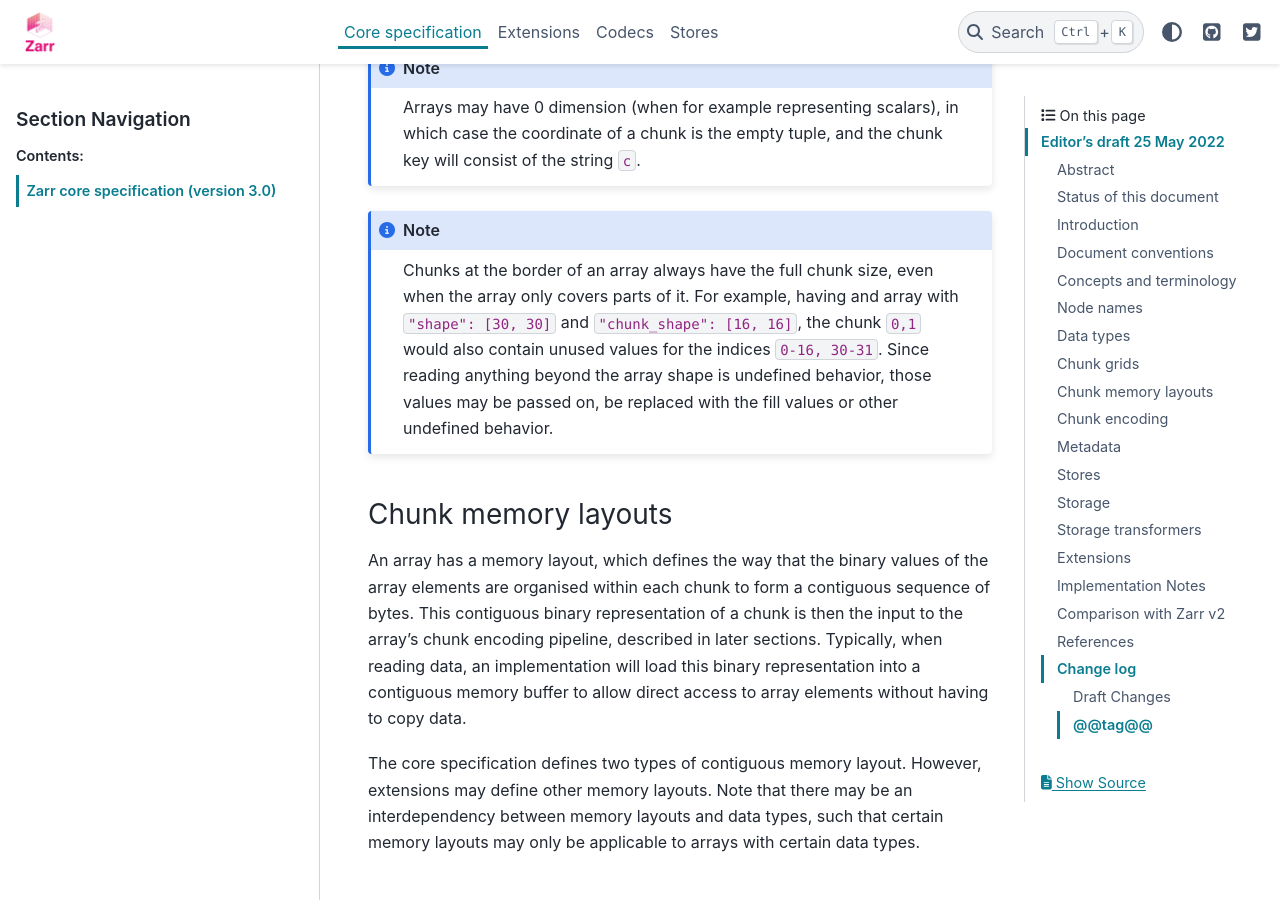
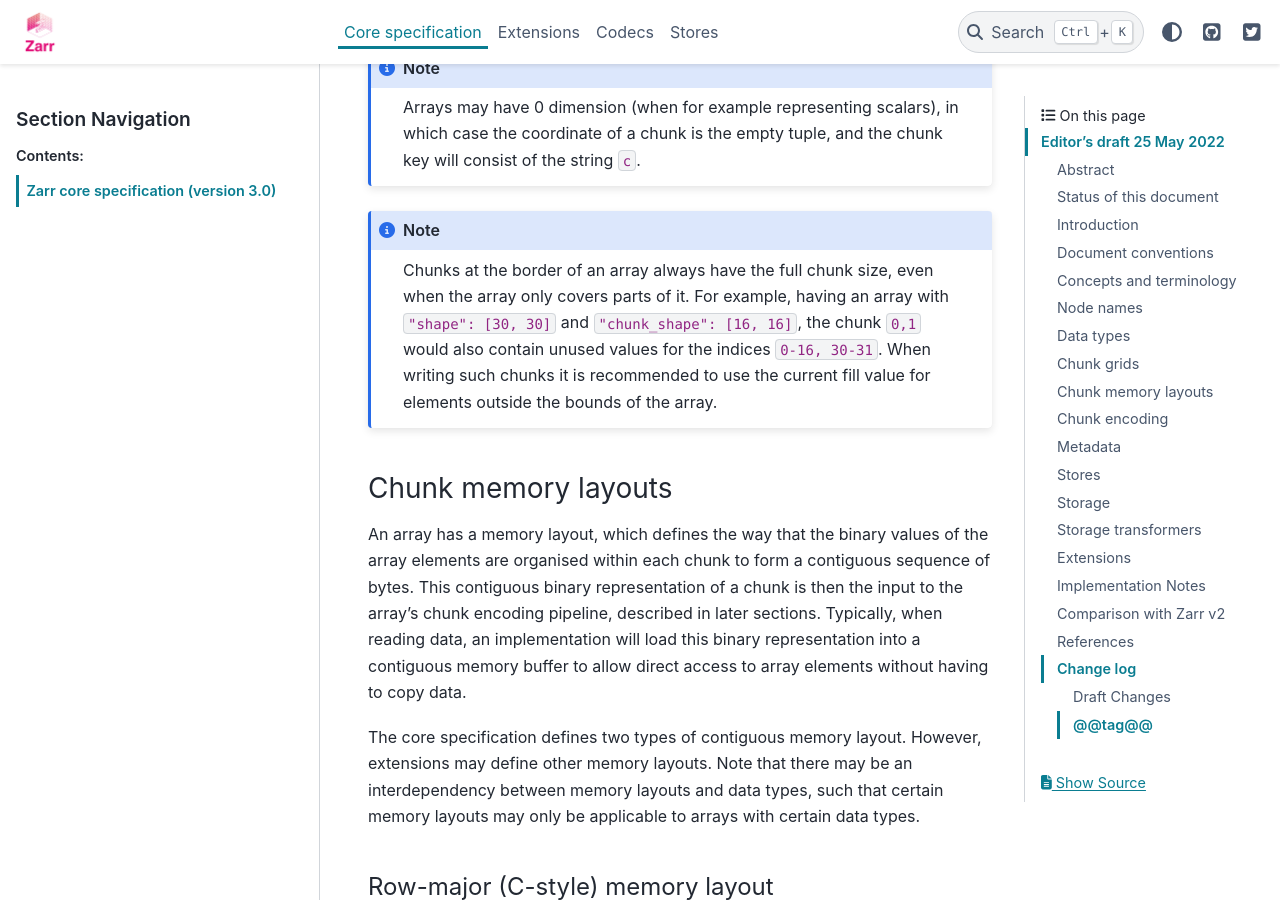
Before and after one commit to zarr-developers/zarr-specs, a Sphinx documentation site: the page built from docs/core/v3.0.rst, in a window 1280 px wide and 900 px high, scrolled down 15080 px. Built offline with Sphinx 7.4.7 and the PyData theme 0.15.4, drawn with Linux system fonts in a browser that asks for light colours.

Commit message:
recommend to use fill-value for outside elements in border chunks

```diff
--- a/docs/core/v3.0.rst
+++ b/docs/core/v3.0.rst
@@ -687,10 +687,10 @@ arbitrary length in a "negative" direction along any dimension.
    will consist of the string ``c``.
 
 .. note:: Chunks at the border of an array always have the full chunk size, even when
-   the array only covers parts of it. For example, having and array with ``"shape": [30, 30]`` and
+   the array only covers parts of it. For example, having an array with ``"shape": [30, 30]`` and
    ``"chunk_shape": [16, 16]``, the chunk ``0,1`` would also contain unused values for the indices
-   ``0-16, 30-31``. Since reading anything beyond the array shape is undefined behavior,
-   those values may be passed on, be replaced with the fill values or other undefined behavior.
+   ``0-16, 30-31``. When writing such chunks it is recommended to use the current fill value
+   for elements outside the bounds of the array.
 
 Chunk memory layouts
 ====================
```
